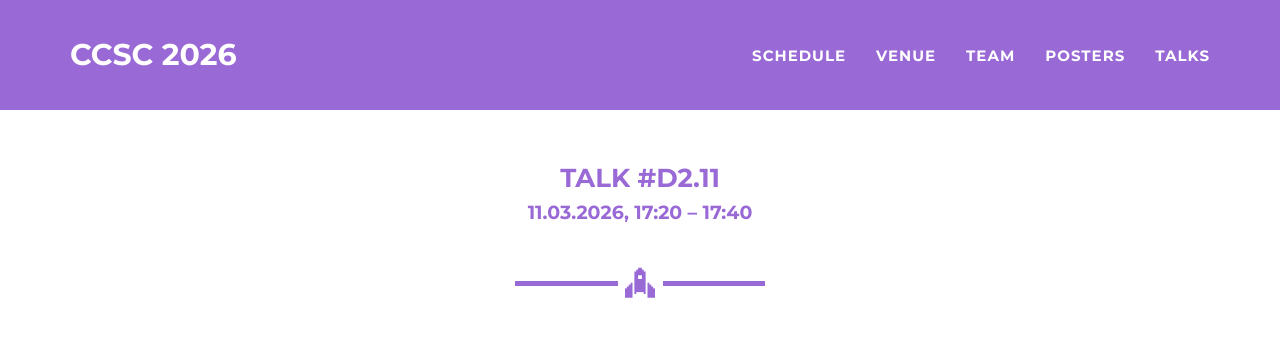
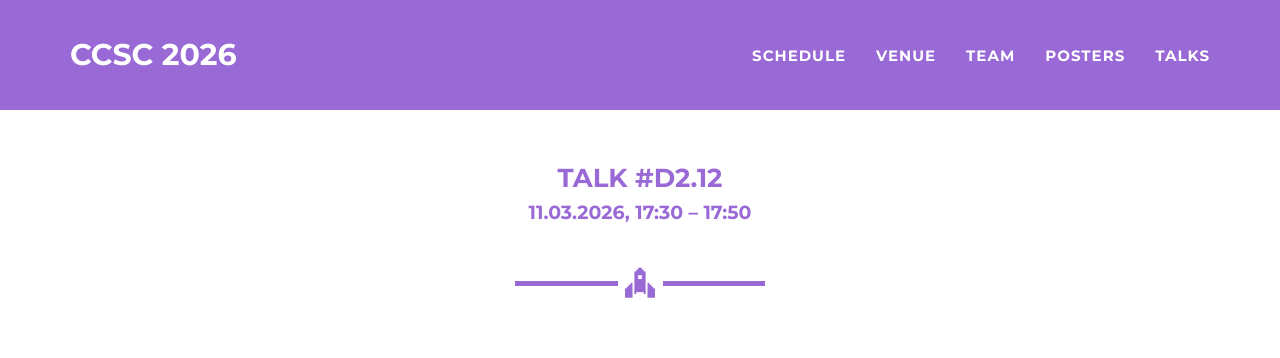
Before and after one commit to ccsc2026/ccsc2026.github.io, a Jekyll site: the page built from talks/steffen.md, in a window 1280 px wide and 900 px high. Shown: the top 358 px of the window. Built offline with Jekyll 4.4.1, drawn with Linux system fonts in a browser that asks for light colours.

Commit message:
Update steffen.md

```diff
--- a/talks/steffen.md
+++ b/talks/steffen.md
@@ -1,8 +1,8 @@
 ---
 layout: talkpage
 categories: [contrib]
-talknumber: D2.11
-talktime: '11.03.2026, 17:20 – 17:40'
+talknumber: D2.12
+talktime: '11.03.2026, 17:30 – 17:50'
 speaker: Dr. Julien Steffen
 img: 'Steffen, Julien.png'
 location: 'Friedrich-Alexander-Universität Erlangen-Nürnberg · Department of Chemistry · Erlangen (DE)'
```
